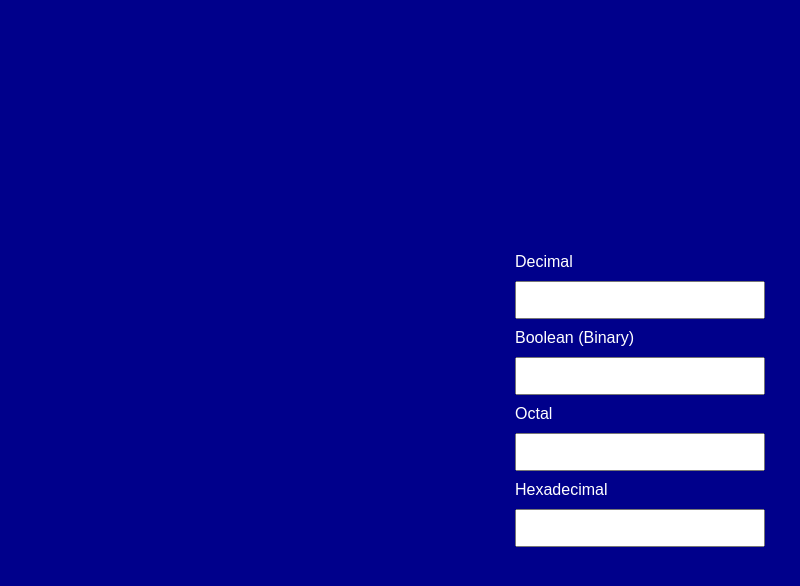
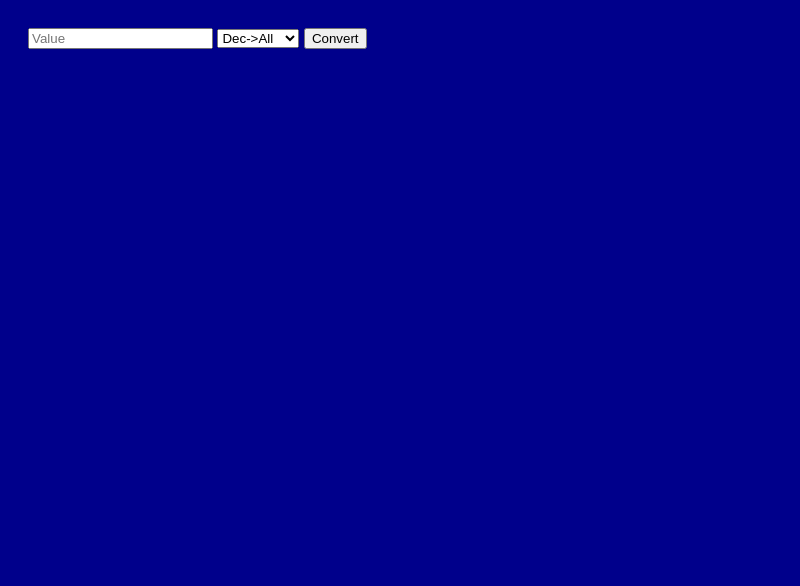
Before and after one commit to ayessagogola/RADIX-CALCULATOR-FOR-KIDS, a plain HTML site: page index.html in a window 1280 px wide. Shown: the whole page, without its empty margins (0-800 px from the left). Drawn offline with Linux system fonts and the light colour scheme.

Commit message:
Refactor number system converter layout and logic

```diff
--- a/index.html
+++ b/index.html
@@ -1,47 +1,24 @@
 <!DOCTYPE html>
-<html lang="en">
-<head>
-<meta charset="UTF-8">
-<title>Number System Converter</title>
-<style>
-  body { background-color: #00008B; color: white; font-family: sans-serif; display: flex; justify-content: center; align-items: center; height: 100vh; margin: 0; }
-  div { display: flex; flex-direction: column; gap: 10px; width: 250px; }
-  input { padding: 8px; font-size: 16px; }
-</style>
-</head>
+<html>
 <body>
-<div>
-  <label>Decimal</label>
-  <input type="number" step="any" id="dec" oninput="convert('dec')">
-  <label>Boolean (Binary)</label>
-  <input type="text" id="bin" oninput="convert('bin')">
-  <label>Octal</label>
-  <input type="text" id="oct" oninput="convert('oct')">
-  <label>Hexadecimal</label>
-  <input type="text" id="hex" oninput="convert('hex')">
-</div>
+<input id="v" placeholder="Value">
+<select id="t"><option>Dec->All</option><option>Bin->Dec</option><option>Oct->Dec</option><option>Hex->Dec</option></select>
+<button onclick="c()">Convert</button>
+<p id="r"></p>
 <script>
-function fmt(n) {
-  return isNaN(n) ? "" : Number.isInteger(n) ? n : n.toFixed(2);
-}
-function convert(src) {
-  let v = document.getElementById(src).value.trim();
-  let d = NaN;
-  if (src === 'dec') d = parseFloat(v);
-  else if (src === 'bin') d = parseInt(v, 2);
-  else if (src === 'oct') d = parseInt(v, 8);
-  else if (src === 'hex') d = parseInt(v, 16);
-
-  if (isNaN(d)) {
-    ['dec','bin','oct','hex'].forEach(id => { if (id !== src) document.getElementById(id).value = ''; });
-    return;
-  }
-
-  if (src !== 'dec') document.getElementById('dec').value = fmt(d);
-  if (src !== 'bin') document.getElementById('bin').value = d.toString(2);
-  if (src !== 'oct') document.getElementById('oct').value = d.toString(8);
-  if (src !== 'hex') document.getElementById('hex').value = d.toString(16).toUpperCase();
+function c() {
+  let v = document.getElementById('v').value, t = document.getElementById('t').value, r = '';
+  if(t=='Dec->All') {
+    let n = parseFloat(v);
+    if(isNaN(n)) {r='Invalid';} else {
+      r = `Bin: ${n.toString(2)}<br>Oct: ${n.toString(8)}<br>Hex: ${n.toString(16).toUpperCase()}`;
+    }
+  } else if(t=='Bin->Dec') r = parseInt(v, 2).toFixed(2);
+    else if(t=='Oct->Dec') r = parseInt(v, 8).toFixed(2);
+    else if(t=='Hex->Dec') r = parseInt(v, 16).toFixed(2);
+  document.getElementById('r').innerHTML = isNaN(r)?'Invalid':r;
 }
 </script>
+<style>body{background:#00008B;color:#fff;font-family:sans-serif;padding:20px}</style>
 </body>
 </html>
```
